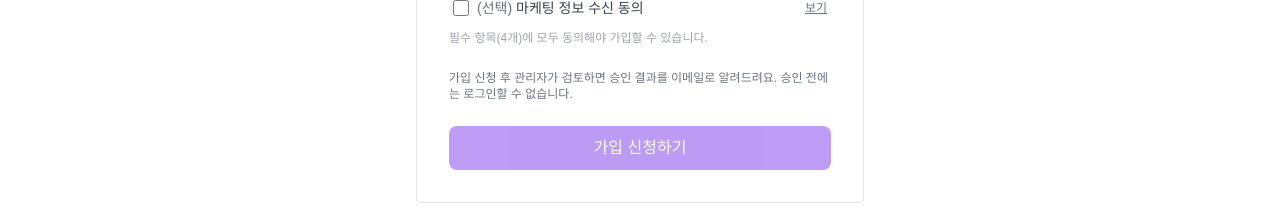
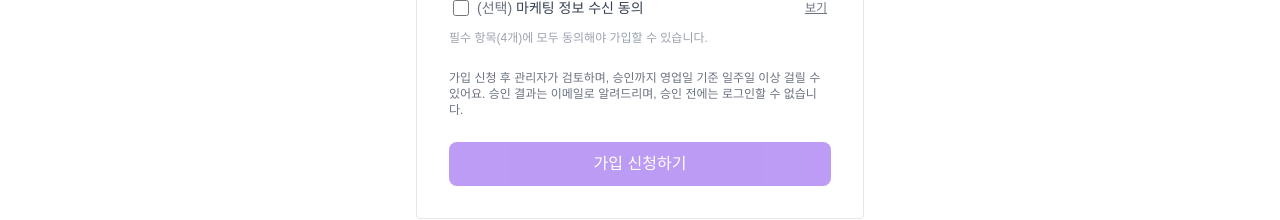
Before and after one commit to ViralGround/marketing_frontend, a Next.js app: page /signup/creator in a window 1280 px wide. Shown: the part 1326-1546 px from the top of the page. Built offline with nearby package versions, Linux system fonts and the light colour scheme; no server answers.

Commit message:
design: 크리에이터 승인 대기 안내에 영업일 기준 소요 기간 명시

```diff
--- a/src/components/auth/CreatorSignupForm.tsx
+++ b/src/components/auth/CreatorSignupForm.tsx
@@ -308,7 +308,7 @@ export default function CreatorSignupForm() {
       <AgreementSection role="CREATOR" value={agreement} onChange={setAgreement} />
 
       <p className="text-xs text-muted">
-        가입 신청 후 관리자가 검토하면 승인 결과를 이메일로 알려드려요. 승인 전에는 로그인할 수 없습니다.
+        가입 신청 후 관리자가 검토하며, 승인까지 영업일 기준 일주일 이상 걸릴 수 있어요. 승인 결과는 이메일로 알려드리며, 승인 전에는 로그인할 수 없습니다.
       </p>
 
       <button
@@ -329,7 +329,7 @@ export default function CreatorSignupForm() {
       <AlertModal
         open={pendingModalOpen}
         title="가입 신청이 접수되었습니다"
-        message={"관리자 승인 후 이메일로 결과를 알려드려요.\n승인 전에는 로그인할 수 없습니다."}
+        message={"승인까지 영업일 기준 일주일 이상 걸릴 수 있어요.\n관리자 승인 후 이메일로 결과를 알려드리며, 승인 전에는 로그인할 수 없습니다."}
         onClose={() => router.push("/login")}
       />
     </form>
--- a/src/components/auth/LoginForm.tsx
+++ b/src/components/auth/LoginForm.tsx
@@ -97,7 +97,7 @@ export default function LoginForm() {
       } else if (status === 404 && code === "USER_NOT_FOUND") {
         setWarning("존재하지 않는 계정입니다. 이메일을 확인해주세요.");
       } else if (status === 403 && code === "PENDING_APPROVAL") {
-        setError("아직 관리자 승인이 완료되지 않았습니다. 승인되면 이메일로 알려드릴게요.");
+        setError("아직 관리자 승인이 완료되지 않았습니다. 승인까지 영업일 기준 일주일 이상 걸릴 수 있으며, 승인되면 이메일로 알려드릴게요.");
       } else if (status === 403 && code === "REJECTED") {
         setError("가입이 거절되었습니다. 자세한 문의는 관리자에게 연락해주세요.");
       } else {
```
